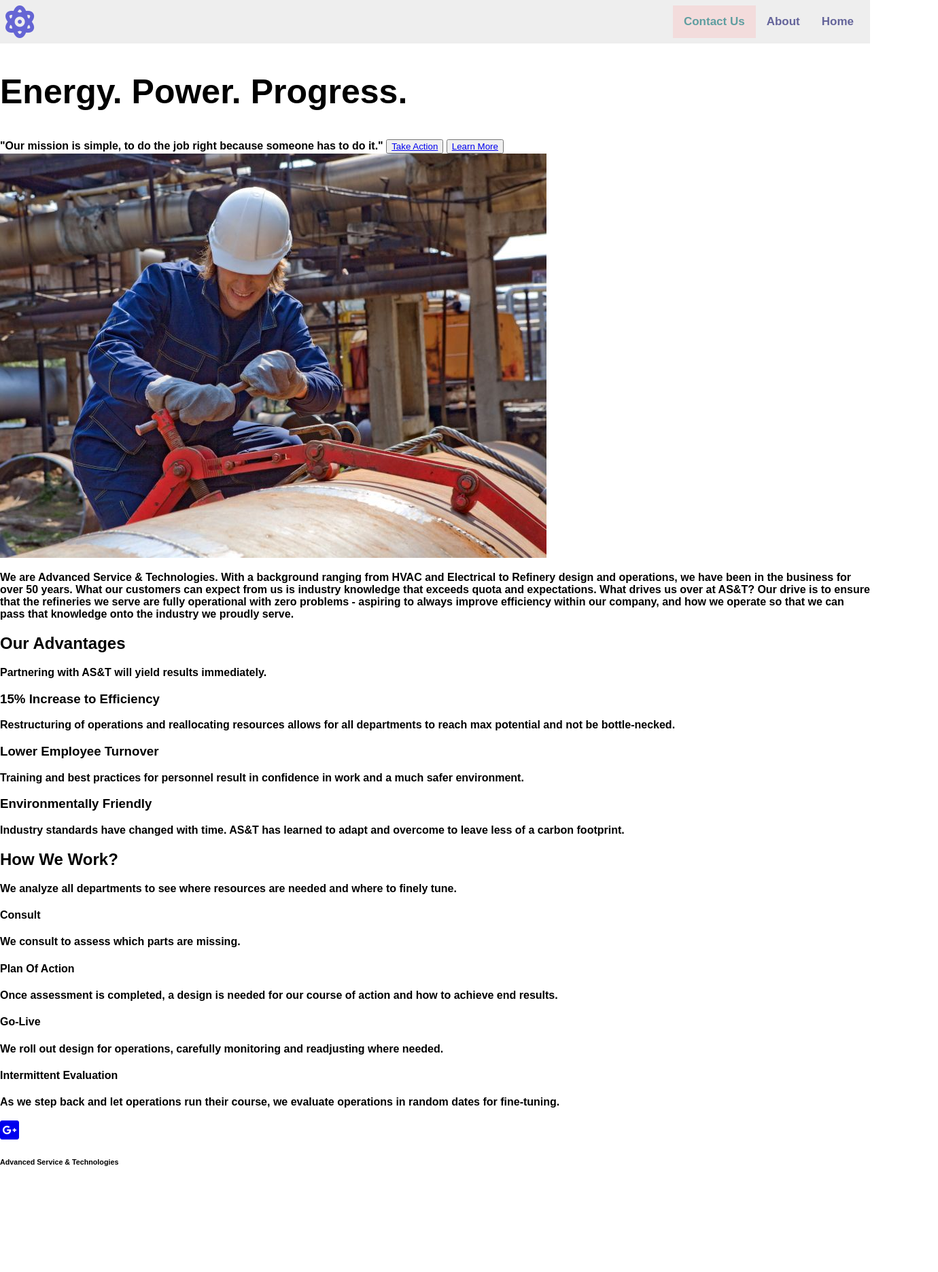
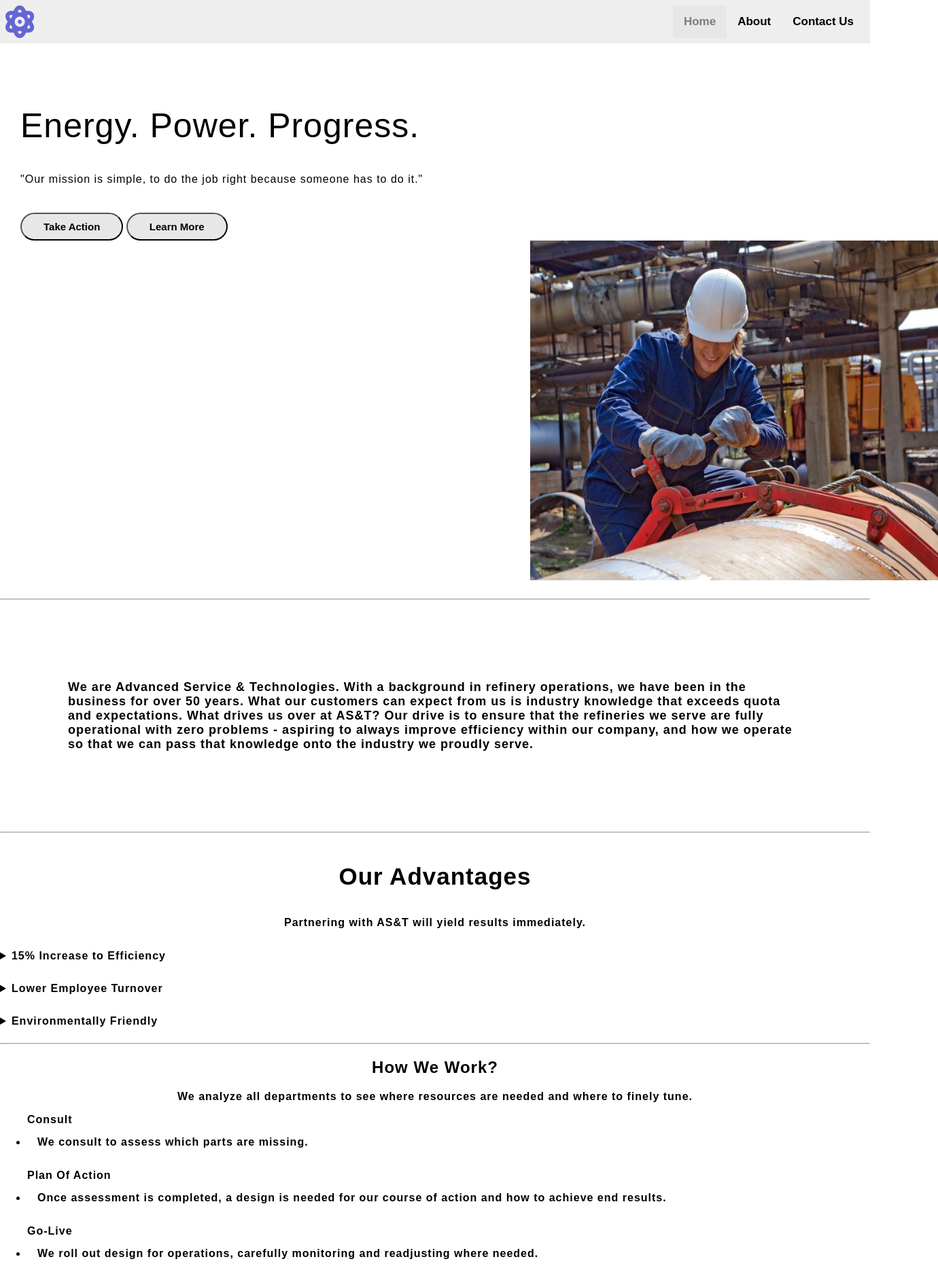
Before and after one commit to timislaw/final-project-bitwise, a plain HTML site: page home.html in a window 1280 px wide. Shown: the top 1872 px of the page at 68% size, 1380 px wide, since content can reach past the window. Before the commit the page ends 1741 px from the top, so only its background shows below. Drawn offline with Linux system fonts and the light colour scheme.

Commit message:
finished

```diff
--- a/css/stylesheet.css
+++ b/css/stylesheet.css
@@ -10,8 +10,8 @@ body{
     font-weight: bolder;
 }
 .topnav a{
-    float:right;
-    color: rgb(101, 101, 155);
+    float:left;
+    color: rgb(0, 0, 0);
     text-align: center;
     padding: 14px 16px;
     font-size: 17px;
@@ -19,15 +19,15 @@ body{
 }
 .topnav a:hover{
     background-color: whitesmoke;
-    color:rgb(165, 165, 235);
+    color:rgb(0, 0, 0);
 }
 .topnav a.active{
-    background-color: rgb(243, 220, 220);
-    color:cadetblue;
+    background-color: rgb(231, 231, 231);
+    color:rgb(124, 125, 126);
 }
 #contact-submit{
-    background-color:lightblue;
-    color: white;
+    background-color: whitesmoke;
+    color: rgba(0, 0, 0, 0.973);
     font-family: inherit;
     border-radius: 5px;
 }
@@ -49,6 +49,124 @@ header{
 #refinery-vid{
     padding: 50px;
     margin: 50px;
-    align-content: center;
+    text-align: center;
 
 }
+footer{
+    display: flex;
+    justify-content: space-between;
+    background-color: #eee;
+    padding: .5em;
+}
+.goog-map{
+    margin: 50px;
+    padding: 15px 325px;
+}
+#Refine{
+    height: 500px;
+    width: 600px;
+    padding-bottom: 15px;
+    padding-left: 30px;
+    margin-left: 750px;
+}
+.slogan{
+    font-weight: lighter;
+    padding-left: 30px;
+    padding-top: 50px;
+    letter-spacing: 1px;
+}
+.tagline{
+    font-weight: lighter;
+    padding-left: 30px;
+    padding-bottom: 50px;
+    letter-spacing: 1px;
+}
+.contact-learn{
+    padding-top: 40px;
+    padding-left: 30px;
+}
+button{
+    background-color: rgb(231, 231, 231);
+    text-decoration: none;
+    padding: 10px 32px;
+    border-radius:1.5em;
+    display: inline-block;
+    font-size: 15px;
+    font-weight: bold;
+}
+button:hover{
+    background-color: white;
+    transition-duration: 0.2s;
+
+}
+#cust-action{
+    color: black;
+    text-decoration: none;
+}
+#cust-learn{
+    color: black;
+    text-decoration: none;
+}
+.information{
+    margin-left: 100px;
+    margin-right: 100px;
+    padding-top: 100px;
+    font-weight: bold;
+    font-size: 18px;
+    letter-spacing: 1px;
+    padding-bottom: 100px;
+}
+hr{
+    color: lavenderblush;
+}
+#advantages{
+    padding-top: 15px;
+    padding-bottom: 10px;
+    text-align: center;
+    letter-spacing: 1px;
+    font-weight: bolder;
+    font-size: 35px;
+}
+#sub-content{
+    text-align: center;
+    letter-spacing: 1px;
+}
+.drop-downs{
+    padding-top: 15px;
+    letter-spacing: 1px;
+    font-weight: lighter;
+    padding-bottom: 15px;
+}
+.summation{
+    font-weight: bolder;
+}
+.step-by{
+    text-align: center;
+    letter-spacing: 1px;
+}
+ul{
+    letter-spacing: 1px;
+
+}
+li{
+    letter-spacing: 1px;
+    padding: 15px;
+}
+.about-brett{
+    text-align: center;
+    padding: 50px
+}
+textarea{
+    height: 100px;
+}
+form{
+    padding: 35px;
+    padding-left: 25px;
+}
+#reachout{
+    padding-top: 50px;
+    padding-left: 25px;
+}
+p{
+    letter-spacing: 1px;
+}
--- a/home.html
+++ b/home.html
@@ -11,99 +11,120 @@
 <body>
     <header class="header-relative">
         <i class="fas fa-atom fa-3x"></i>
-    <div class="topnav">
-        <navbar>
-            <a id="topnav-center-left" href="./home.html">Home</a>
+    <div>
+        <nav class="topnav">
+            <a class="active" id="topnav-center-left" href="./home.html">Home</a>
             <a href="./about.html" id="topnav-center">About</a>
-            <a class="active" href="./contact.html" id="topnav-center-right">Contact Us</a>
-        </navbar>
+            <a href="./contact.html" id="topnav-center-right">Contact Us</a>
+        </nav>
     </div>
 </header>
     <section>
-        <h1>
+        <div>
+            <h1 class="slogan">
             Energy. Power. Progress.
-        </h1>
-        <p1>"Our mission is simple, to do the job right because someone has to do it."</p1>
+            </h1>
+        </div>
+        <div>
+        <p1 class="tagline">"Our mission is simple, to do the job right because someone has to do it."</p1>
+        </div>
+        <div class="contact-learn">
         <button>
-            <a href="./contact.html">Take Action</a>
+            <a  id="cust-action" href="./contact.html">Take Action</a>
         </button>
         <button>
-            <a href="./about.html">Learn More</a>
+            <a id="cust-learn" href="./about.html">Learn More</a>
         </button>
+        </div>
         <a href="https://www.energy.ca.gov/news/2021-03/california-releases-report-charting-path-100-percent-clean-electricity">
         <img id="Refine" src="./imgs/PipelineWorker_News_NPM_123rf.jpeg" alt="Refinery Worker">
         </a>
     </section>
+    <hr>
     <section>
         <p class="information">
-            We are Advanced Service & Technologies. With a background ranging from HVAC and Electrical to Refinery design and operations, we have been in the business for over 50 years. What our customers can expect from us is industry knowledge that exceeds quota and expectations. What drives us over at AS&T? Our drive is to ensure that the refineries we serve are fully operational with zero problems - aspiring to always improve efficiency within our company, and how we operate so that we can pass that knowledge onto the industry we proudly serve.
+            We are Advanced Service & Technologies. With a background in refinery operations, we have been in the business for over 50 years. What our customers can expect from us is industry knowledge that exceeds quota and expectations. What drives us over at AS&T? Our drive is to ensure that the refineries we serve are fully operational with zero problems - aspiring to always improve efficiency within our company, and how we operate so that we can pass that knowledge onto the industry we proudly serve.
         </p>
-        <h2>
+    </section>
+    <hr>
+    <section>
+        <div>
+        <h2 id="advantages">
             Our Advantages
         </h2>
-        <p>
+        </div>
+        <div>
+        <p id="sub-content">
             Partnering with AS&T will yield results immediately.
         </p>
-        <div>
-            <h3>
-            15% Increase to Efficiency
-            </h3>
-            <p>
-                Restructuring of operations and reallocating resources allows for all departments to reach max potential and not be bottle-necked.
-            </p>
         </div>
         <div>
-            <h3>
-            Lower Employee Turnover
-            </h3>
-            <p>
-                Training and best practices for personnel result in confidence in work and a much safer environment.
-            </p>
+            <details class="drop-downs">
+                <summary class="summation">
+            15% Increase to Efficiency
+                </summary>
+                Restructuring of operations and reallocating resources allows for all departments to reach max potential and not be bottle-necked.
+            </details>
         </div>
         <div>
-            <h3>
+            <details class="drop-downs">
+                <summary class="summation">
+            Lower Employee Turnover
+                </summary>
+                Training and best practices for personnel result in confidence in work and a much safer environment.
+            </details>
+        </div>
+        <div>
+            <details class="drop-downs">
+                <summary class="summation">
             Environmentally Friendly
-            </h3>
-            <p>
+                </summary>
                 Industry standards have changed with time. AS&T has learned to adapt and overcome to leave less of a carbon footprint.
-            </p>
+            </details>
         </div>
     </section>
+    <hr>
     <section>
         <div>
+            <div class="step-by">
         <h2>
             How We Work?
         </h2>
             <p>
                 We analyze all departments to see where resources are needed and where to finely tune.
             </p>
+            </div>
             <div>
-                <h4>
+                <ul class="steps">
                     Consult
-                </h4>
-                <p>
+                <li class="bullets">
                     We consult to assess which parts are missing.
-                </p>
-                <h4>
+                </li>
+                </ul>
+                <ul>
                     Plan Of Action
-                </h4>
-                <p>
+
+                <li>
                     Once assessment is completed, a design is needed for our course of action and how to achieve end results.
-                </p>
-                <h4>
+                </li>
+            </ul>
+                <ul>
                     Go-Live
-                </h4>
-                <p>
+
+                <li>
                     We roll out design for operations, carefully monitoring and readjusting where needed.
-                </p>
-                <h4>
+                </li>
+            </ul>
+                <ul>
                     Intermittent Evaluation
-                </h4>
-                <p>
+
+                <li>
                     As we step back and let operations run their course, we evaluate operations in random dates for fine-tuning.
-                </p>
+                </li>
+            </ul>
             </div>
         </div>
+        </section>
     <footer>
         <a href="https://myspace.com/">
             <i class="fab fa-google-plus-square fa-2x"></i>
```
Also changed, not shown: about.html (+5 -5 lines), contact.html (+4 -2 lines).
